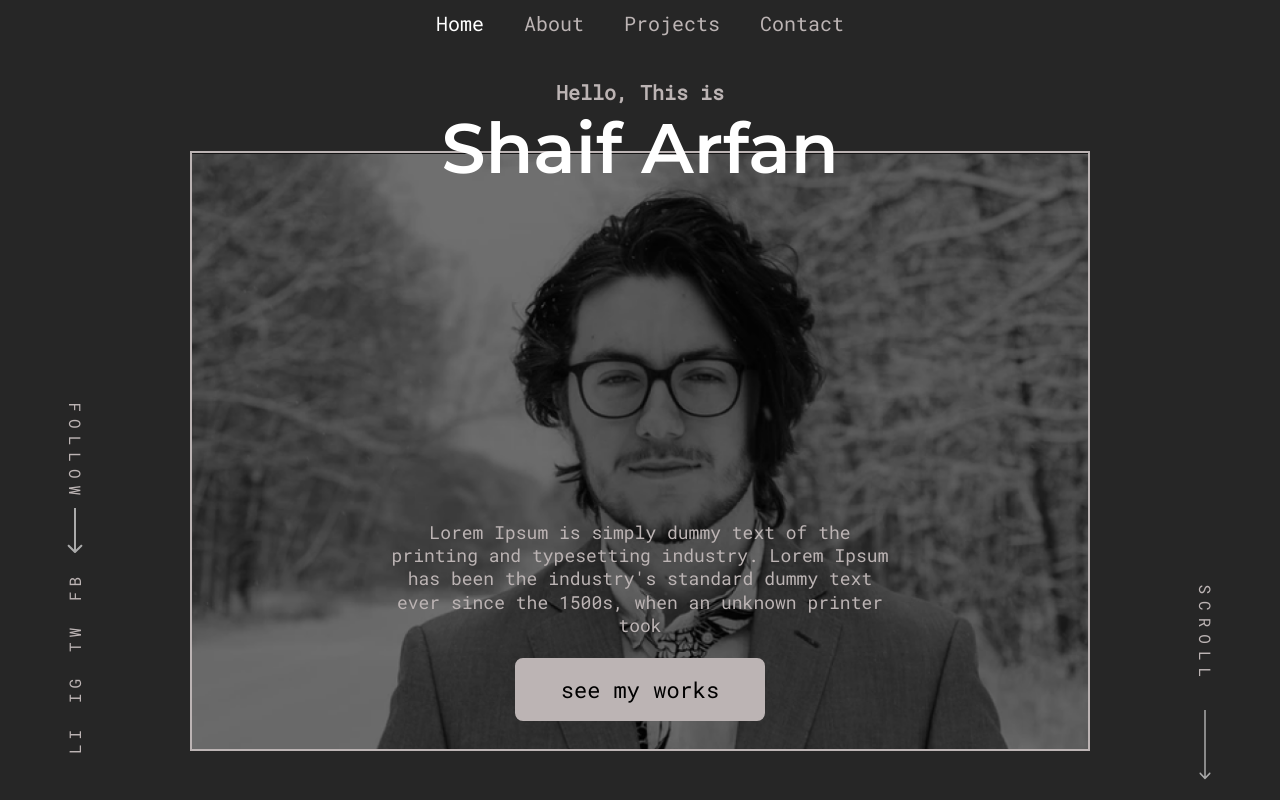
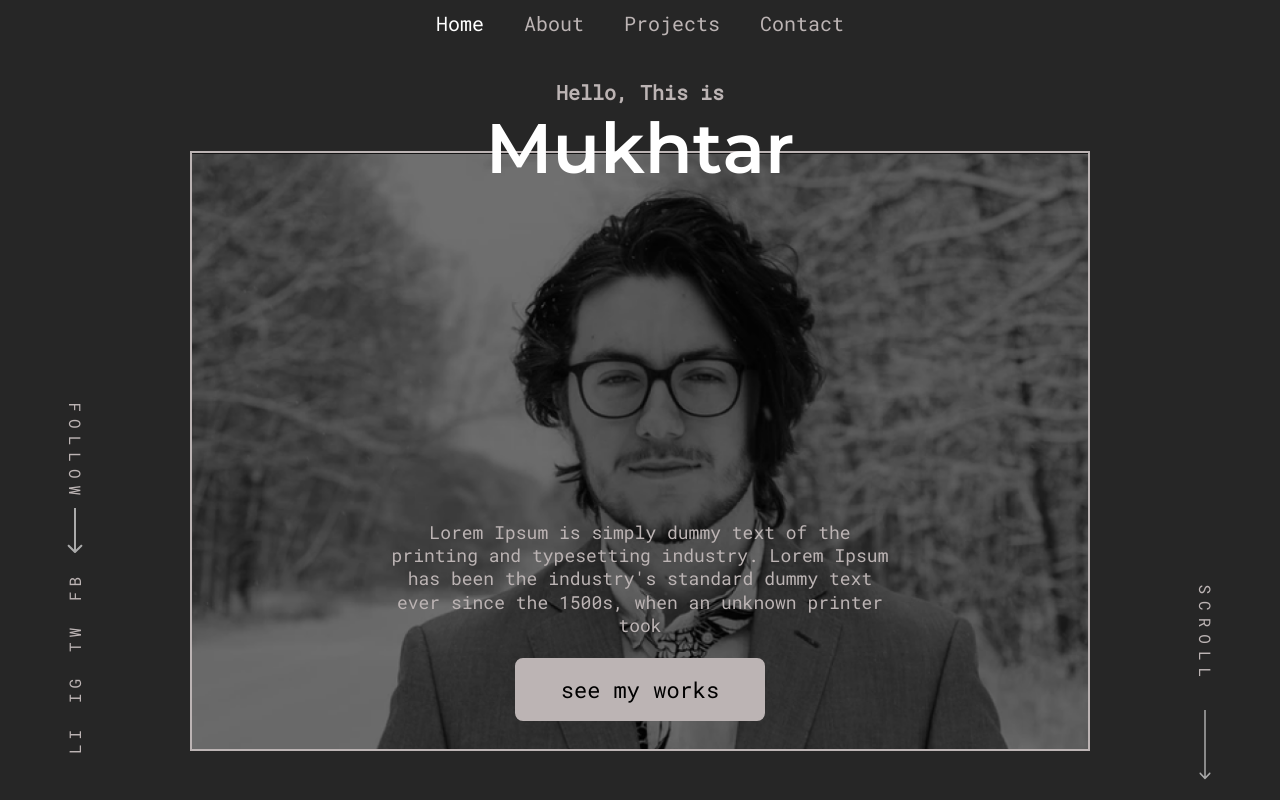
Before and after one commit to ShaifArfan/AYANs-portfolio, a React (Create React App) app: page / in a window 1280 px wide. Shown: the top 800 px of the page. Built offline with nearby package versions, Linux system fonts and the light colour scheme; a web font is replaced by a local one.

Commit message:
update readMe file

```diff
--- a/src/components/Hero.js
+++ b/src/components/Hero.js
@@ -150,7 +150,7 @@ export default function Hero() {
         <div className="container">
           <h1 className="hero__heading">
             <span>Hello, This is</span>
-            <span className="hero__name"> Shaif Arfan</span>
+            <span className="hero__name">Mukhtar</span>
           </h1>
           <div className="hero__img">
             <img src={HeroImg} alt="" />
```
Also changed, not shown: 1 other file (tests, documents, lock files or other folders).
